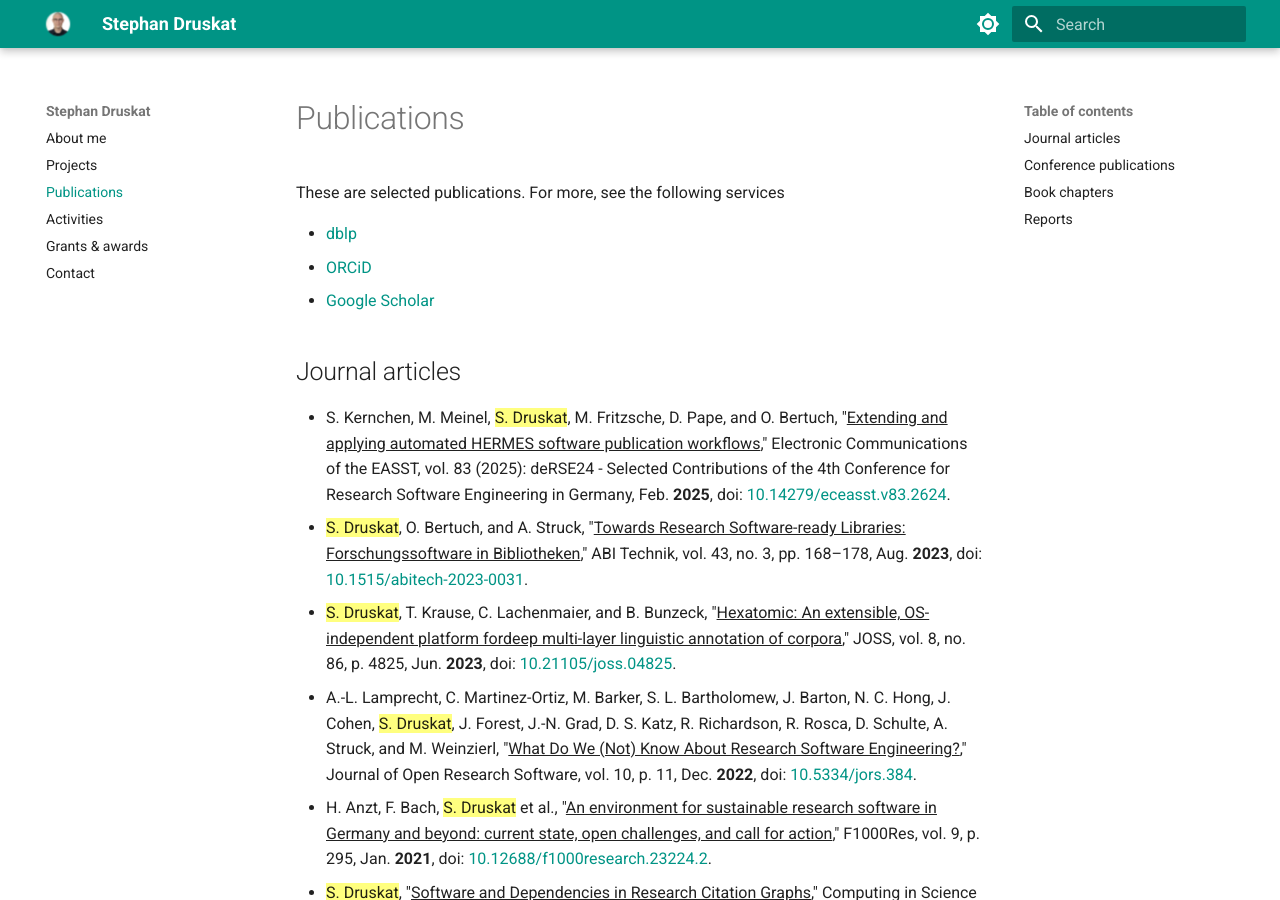
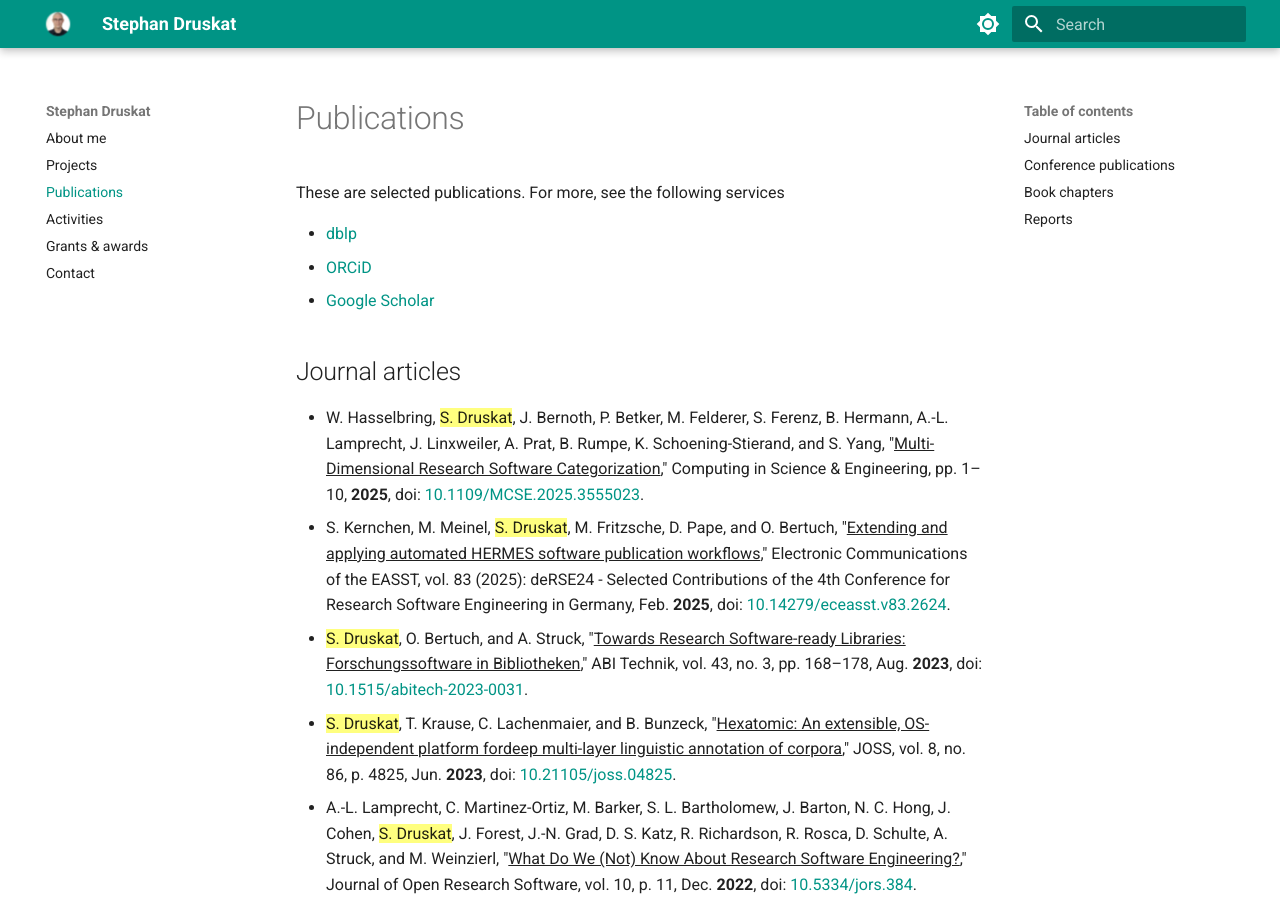
Before and after one commit to sdruskat/sdruskat.github.io, an MkDocs documentation site: the page built from docs/publications.md, in a window 1280 px wide and 900 px high. Built offline with MkDocs 1.6.1 and Material for MkDocs 9.7.7, drawn with Linux system fonts in a browser that asks for light colours.

Commit message:
Add categories paper

```diff
--- a/docs/publications.md
+++ b/docs/publications.md
@@ -7,6 +7,7 @@ For more, see the following services
 
 ## Journal articles
 
+- W. Hasselbring, {==S. Druskat==}, J. Bernoth, P. Betker, M. Felderer, S. Ferenz, B. Hermann, A.-L. Lamprecht, J. Linxweiler, A. Prat, B. Rumpe, K. Schoening-Stierand, and S. Yang, "^^Multi-Dimensional Research Software Categorization^^," Computing in Science & Engineering, pp. 1–10, **2025**, doi: [10.1109/MCSE.2025.3555023](10.1109/MCSE.2025.3555023).
 - S. Kernchen, M. Meinel, {==S. Druskat==}, M. Fritzsche, D. Pape, and O. Bertuch, "^^Extending and applying automated HERMES software publication workflows^^,"  Electronic Communications of the EASST, vol. 83 (2025): deRSE24 - Selected Contributions of the 4th Conference for Research Software Engineering in Germany, Feb. **2025**, doi: [10.14279/eceasst.v83.2624](https://doi.org/10.14279/eceasst.v83.2624).
 - {==S. Druskat==}, O. Bertuch, and A. Struck, "^^Towards Research Software-ready Libraries: Forschungssoftware in Bibliotheken^^,"  ABI Technik, vol. 43, no. 3, pp. 168–178, Aug. **2023**, doi: [10.1515/abitech-2023-0031](https://doi.org/10.1515/abitech-2023-0031).
 - {==S. Druskat==}, T. Krause, C. Lachenmaier, and B. Bunzeck, "^^Hexatomic: An extensible, OS-independent platform fordeep multi-layer linguistic annotation of corpora^^,"  JOSS, vol. 8, no. 86, p. 4825, Jun. **2023**, doi: [10.21105/joss.04825](https://doi.org/10.21105/joss.04825).
```
